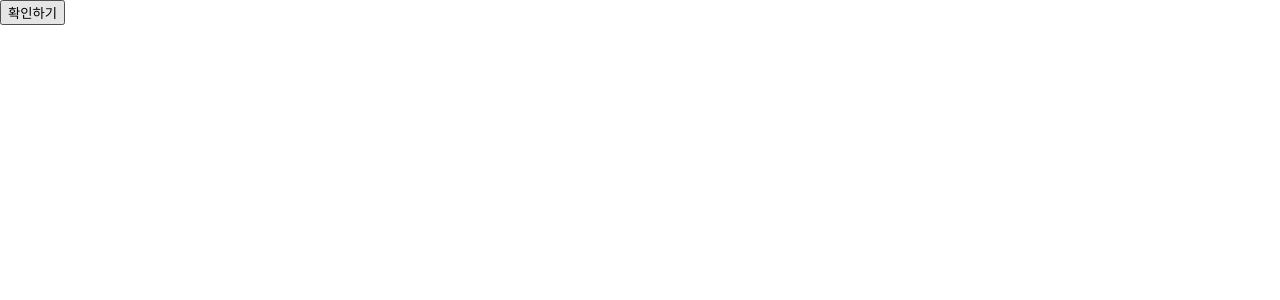
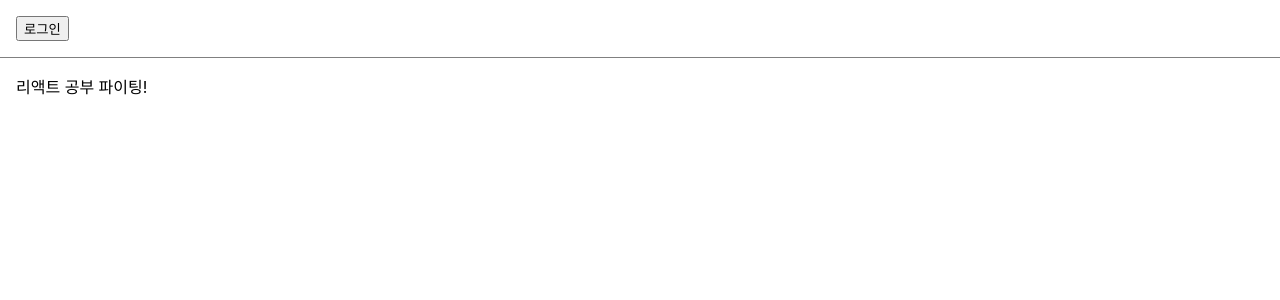
Before and after one commit to seungjunGong/React_Basic, a React (Create React App) app in the folder my_app/: page / in a window 1280 px wide. Shown: the top 300 px of the page. Built offline with nearby package versions, Linux system fonts and the light colour scheme.

Commit message:
study chapter_09

```diff
--- /dev/null
+++ b/my_app/src/chapter_09/LandingPage.jsx
@@ -0,0 +1,27 @@
+import React, { useState } from "react";
+import Toolbar from "./Toolbar";
+
+function LandingPage(props){
+    const [isLoggedIn, setIsLoggedIn] = useState(false);
+
+    const onClickLogin = () => {
+        setIsLoggedIn(true);
+    };
+
+    const onClickLogout = () => {
+        setIsLoggedIn(false);
+    };
+
+    return (
+        <div>
+            <Toolbar
+                isLoggedIn={isLoggedIn}
+                onClickLogin={onClickLogin}
+                onClickLogout={onClickLogout}
+            />
+            <div style={{padding: 16}}>리액트 공부 파이팅!</div>
+        </div>
+    );
+}
+
+export default LandingPage;
--- /dev/null
+++ b/my_app/src/chapter_09/Toolbar.jsx
@@ -0,0 +1,31 @@
+import React from "react";
+
+const styles = {
+    wrapper: {
+        padding: 16,
+        display: "flex",
+        flexDirection: "row",
+        borderBottom: "1px solid grey"
+    },
+    greeting: {
+        marginRight: 8
+    }
+};
+
+function Toolbar(props){
+    const {isLoggedIn, onClickLogin, onClickLogout} = props;
+
+    return (
+        <div style={styles.wrapper}>
+            {isLoggedIn && <span style={styles.greeting}>환영합니다!</span>}
+
+            {isLoggedIn ? (
+                <button onClick={onClickLogout}>로그아웃</button>
+            ) : (
+                <button onClick={onClickLogin}>로그인</button>
+            )}
+        </div>
+    );
+}
+
+export default Toolbar;
--- a/my_app/src/index.js
+++ b/my_app/src/index.js
@@ -3,12 +3,12 @@
 import './index.css';
 import reportWebVitals from './reportWebVitals';
 
-import ConfirmButton from './chapter_08/ConfirmButton';
+import LandingPage from './chapter_09/LandingPage';
 const root = ReactDOM.createRoot(document.getElementById('root'));
 
 root.render(
   <React.StrictMode>
-    <ConfirmButton />
+    <LandingPage />
   </React.StrictMode>
 );
 
```
Also changed, not shown: 1 other file (tests, documents, lock files or other folders).
